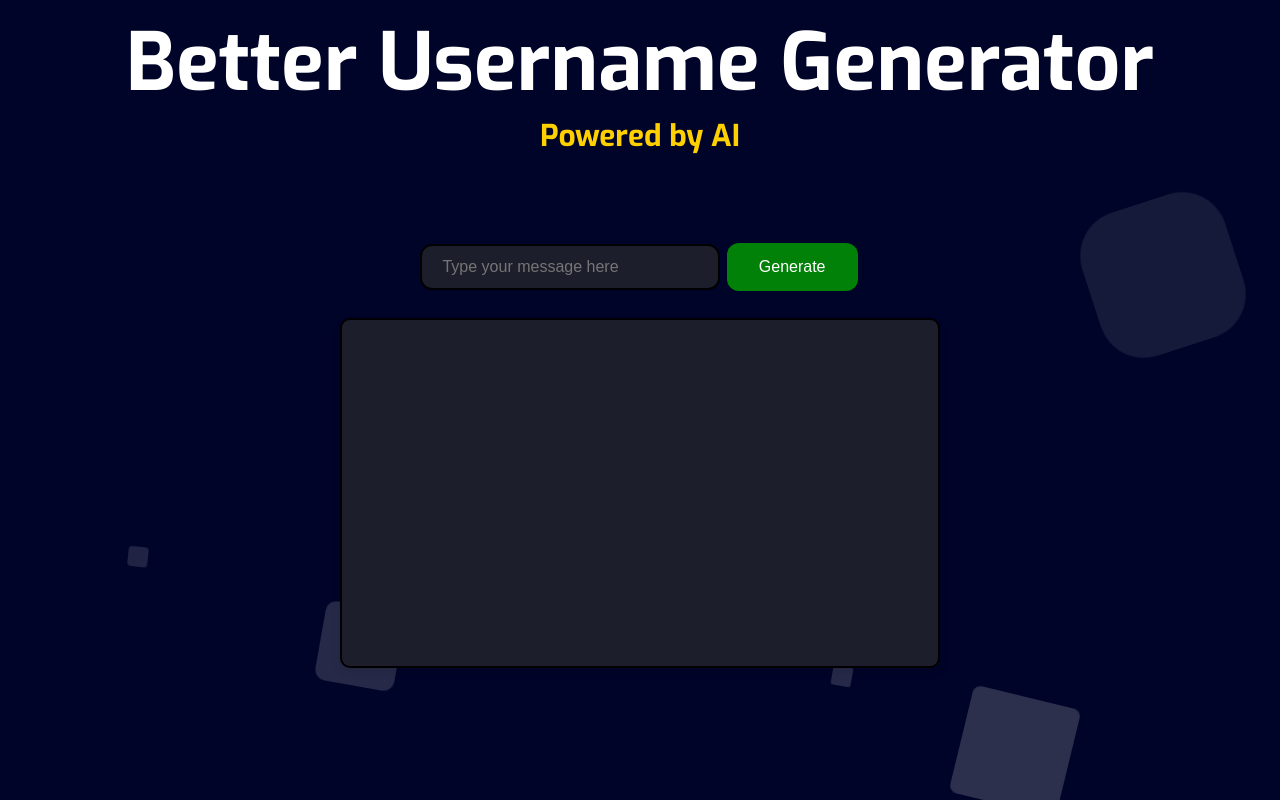
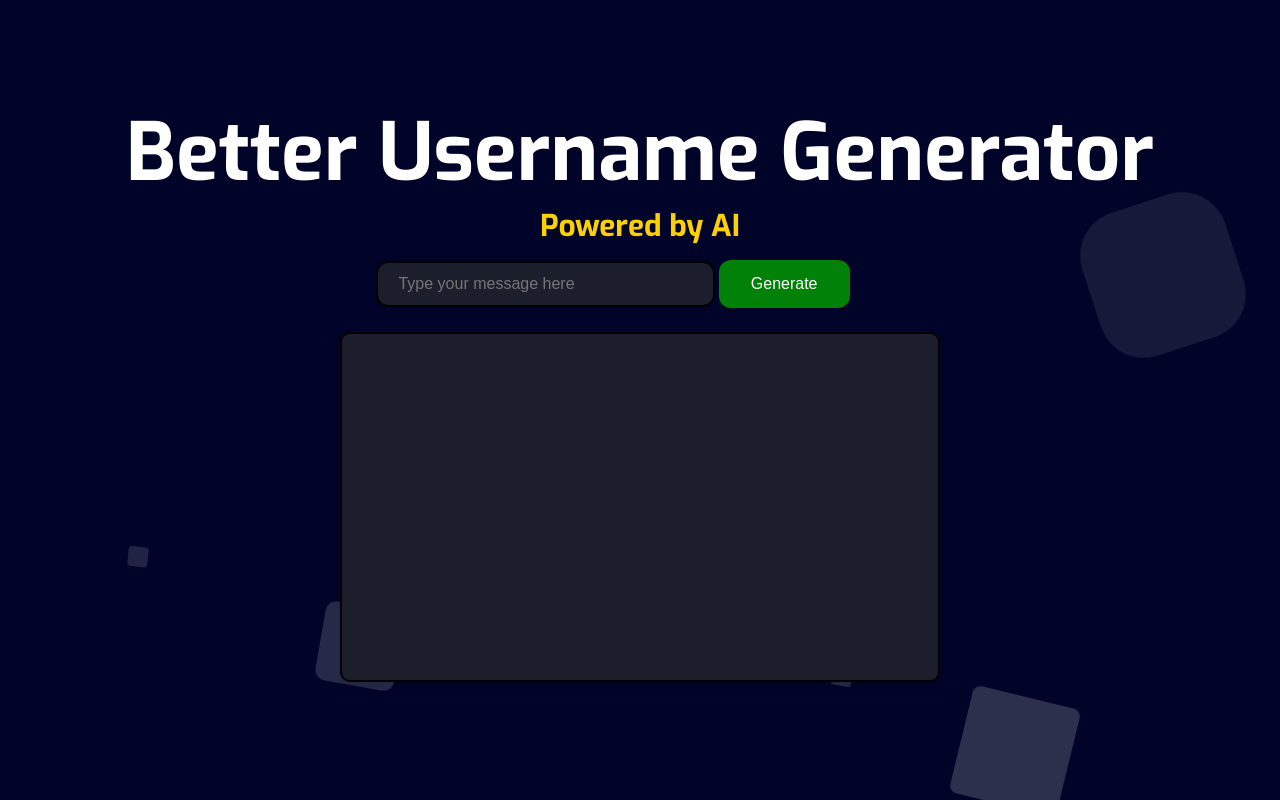
Before and after one commit to Vegard755/FlaskApp, a Flask app: page / in a window 1280 px wide. Run offline with Flask 3, Linux system fonts and the light colour scheme.

Commit message:
Update to code
removed unnecessary code and added improvements to the original placements.

```diff
--- a/static/css/styles.css
+++ b/static/css/styles.css
@@ -14,8 +14,7 @@ body {
 .context {
     width: 100%;
     position: absolute;
-    top: 30vh;
-
+    text-align: center;
 }
 
 .context h1 {
@@ -23,7 +22,7 @@ body {
     color: #ffffff;
     font-size: 80px;
     position: relative;
-    top: -230px;
+    top: +100px;
 }
 
 
@@ -32,17 +31,24 @@ body {
     color: #ffd000;
     font-size: 30px;
     position: relative;
-    top: -230px;
+    top: +100px;
 }
+
 .container {
-    margin-top: -150px; /* Adjust this value to move the elements higher or lower */
+    width: 100%;
+    position: absolute; /* Ensure it stays in the normal flow */
+    margin-top: 20%; /* Add spacing between .context and .container */
+    display: flex; /* Added flexbox for alignment */
+    justify-content: center; /* Center children horizontally */
+    align-items: center; /* Center children vertically */
+    flex-direction: column; /* Stack children vertically */
 }
 
 .custom-input-box {
-    width: 100%; /* Full width */
-    max-width: 300px;
+    width: 135%; /* Full width */
+    max-width: 600px;
     padding: 12px 20px; /* Some padding */
-    margin: 8px 0; /* Some margin */
+    margin: 5px auto; /* Center the box horizontally */
     box-sizing: border-box; /* Include padding and border in the element's total width and height */
     border: 2px solid #000000; /* Gray border */
     background-color: #1c1f2b;
@@ -50,7 +56,8 @@ body {
     border-radius: 12px; /* Rounded corners */
     font-size: 16px; /* Increase font size */
     transition: border-color 0.3s ease; /* Smooth transition for border color */
-
+    position: relative; /* Ensure it stays within the flow of the container */
+    margin-left: -55%;
 }
 
 .custom-button {
@@ -66,8 +73,9 @@ body {
     overflow: hidden;
     transition: background-color 0.3s ease;
     border: none;
-    position: relative; /* Important for positioning the pseudo-element */
+    position: absolute; /* Important for positioning the pseudo-element */
     z-index: 1;
+    left: 56%;
 
 }
 
@@ -76,9 +84,8 @@ body {
 }
 
 
-
 .response-box {
-    width: 80%; /* Adjust the width as needed */
+    width: 100%; /* Adjust the width as needed */
     max-width: 600px; /* Set a maximum width */
     margin: 20px auto 0; /* Center the box and add top margin */
     min-height: 350px; /* Set a minimum height */
@@ -111,7 +118,7 @@ body {
 
 
 
-
+/*Wallpaper*/
 
 .area {
     background: #000428;
@@ -234,34 +241,6 @@ body {
 
 }
 
-.context {
-    text-align: center;
-    color: #fff;
-}
-
-.button-container {
-    margin-top: 50px;
-}
-
-.register-button {
-    display: inline-block;
-    padding: 10px 20px;
-    background-color: transparent;
-    border: 2px solid #fff;
-    color: #fff;
-    text-decoration: none;
-    font-size: 18px;
-    border-radius: 15px;
-    transition: background-color 0.3s, color 0.3s;
-}
-
-.register-button:hover {
-    transform: scale(1.09);
-}
-
-
-/* Responsive Design */
-
 /* For Mobile Devices */
 @media (max-width: 767px) {
     .context h1 {
--- a/templates/index.html
+++ b/templates/index.html
@@ -25,12 +25,12 @@
                 <li></li>
             </ul>
         </div>
-    </div>
         <div class="context">
             <h1>Better Username Generator</h1>
             <h3>Powered by AI</h3>
+        </div>
+
         <div class="container">
-            <div class="message-box">
             <form onsubmit="sendMessage(); return false;">
                 <input type="text" id="chatInput" class="custom-input-box" placeholder="Type your message here">
                 <button class="custom-button" onClick="sendMessage()">Generate</button>
@@ -39,10 +39,10 @@
             <div class="response-box">
                 <!-- Responses from the backend will be displayed here -->
             </div>
+
         </div>
     </div>
 
-    </div>
 
     <script>
         function sendMessage() {
```
Lines whose indentation alone changed are shown as unchanged.
